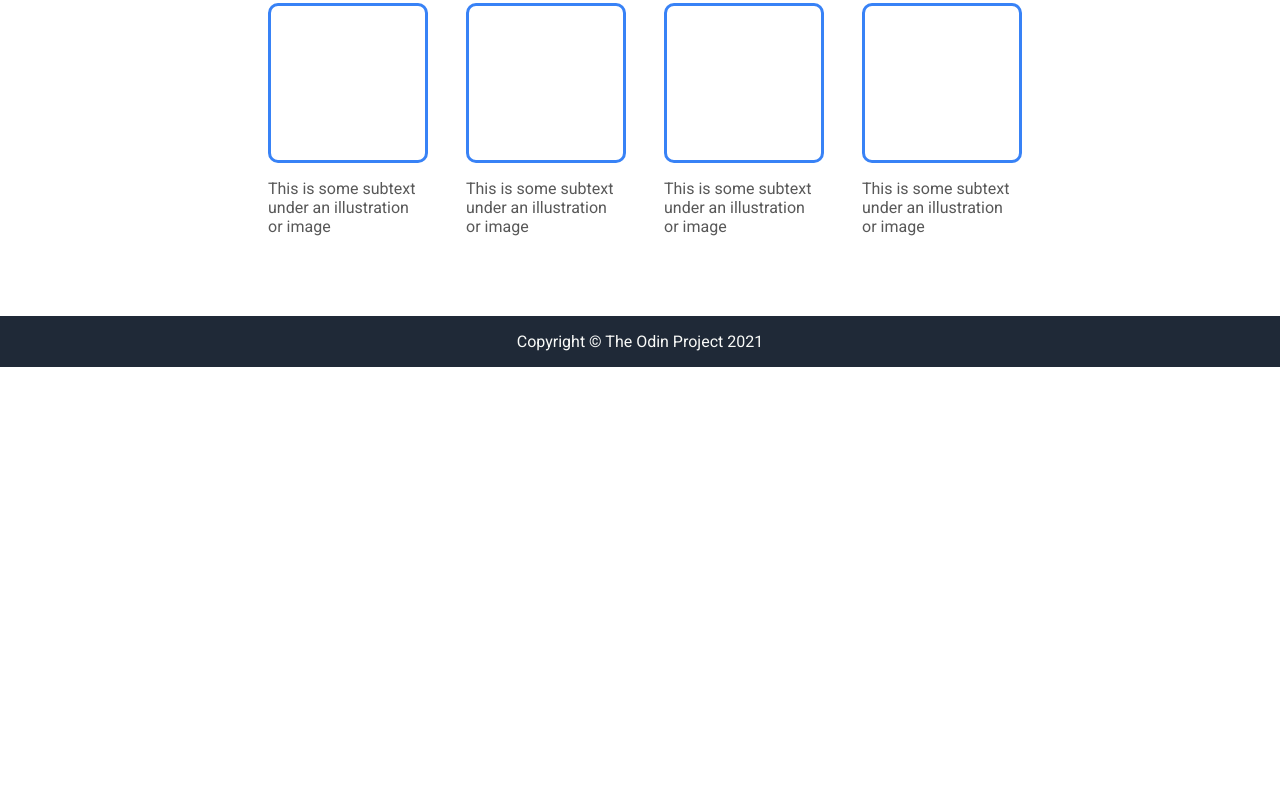
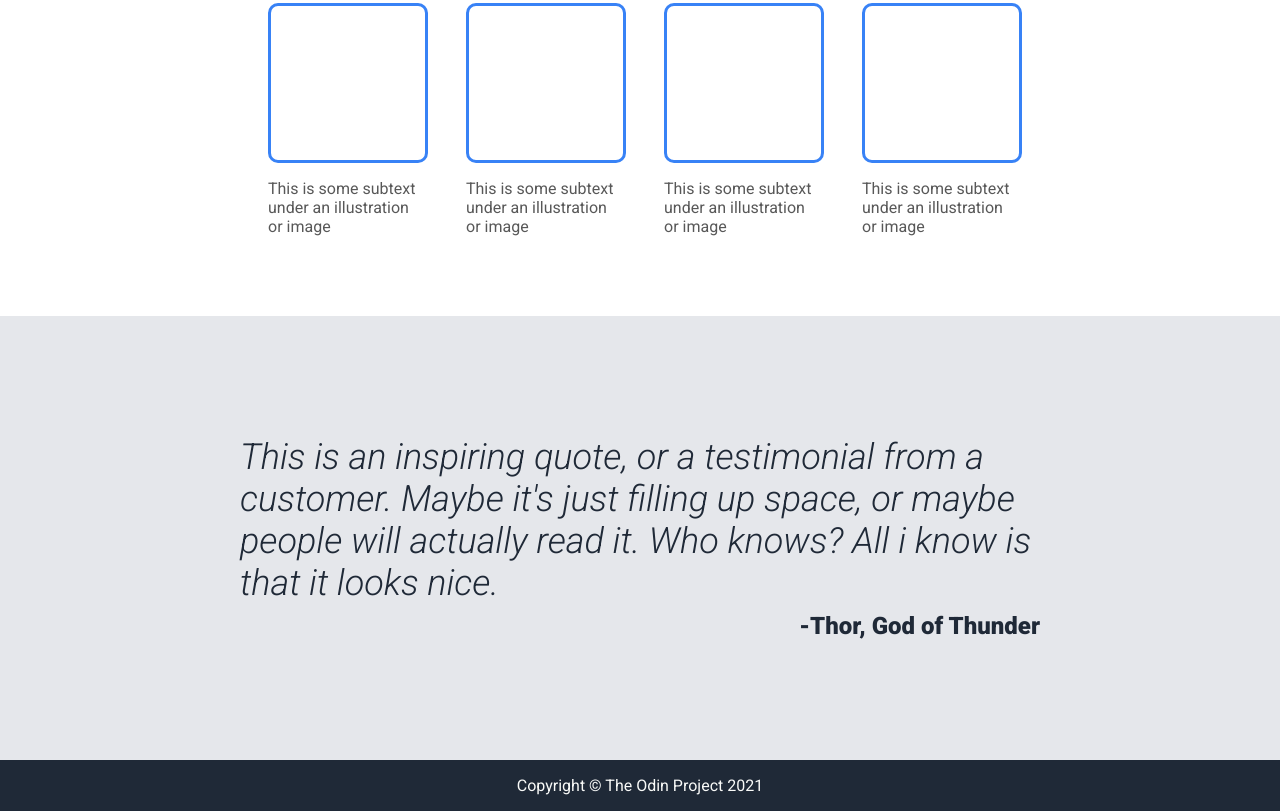
Before and after one commit to educanales/odin-landing-page, a plain HTML site: page index.html in a window 1280 px wide. Shown: the part 493-1304 px from the top of the page. Before the commit the page ends 860 px from the top, so only its background shows below. Drawn offline with Linux system fonts and the light colour scheme.

Commit message:
Add quote section

```diff
--- a/index.html
+++ b/index.html
@@ -52,7 +52,13 @@
                 <p class="box-text">This is some subtext under an illustration or image</p>
             </div>
         </div>
+    </div>
 
+    <div class="quote">
+        <div class="quote-container">
+            <p class="quote-text">This is an inspiring quote, or a testimonial from a customer. Maybe it's just filling up space, or maybe people will actually read it. Who knows? All i know is that it looks nice.</p>
+            <p class="quote-author">-Thor, God of Thunder</p>
+        </div>
     </div>
 
     <footer>
--- a/styles/styles.css
+++ b/styles/styles.css
@@ -19,6 +19,8 @@
     background-color: #1f2937;
     color: #f9faf8;
 }
+
+/* HEADER */
 
 header {
     padding: 16px;
@@ -52,11 +54,7 @@
     font-weight: 600;
 }
 
-footer {
-    display: flex;
-    justify-content: center;
-    align-items: center;
-}
+/* HERO SECTION */
 
 .hero-container {
     display: flex;
@@ -103,6 +101,8 @@
     align-items: center;
 }
 
+/* INFO SECTION */
+
 .info {
     margin-top: 48px;
     margin-bottom: 64px;
@@ -136,3 +136,39 @@
 .box-text {
     color: rgb(88, 88, 88);
 }
+
+/* QUOTE SECTION */
+
+.quote {
+    background-color: #e5e7eb;
+    padding: 120px 16px;
+}
+
+.quote-container {
+    max-width: 800px;
+    margin: 0 auto;
+    display: flex;
+    flex-direction: column;
+    gap: 8px;
+    color: #1f2937;
+}
+
+.quote-text {
+    font-size: 36px;
+    font-style: italic;
+    font-weight: 300;
+    margin: 0;
+}
+
+.quote-author {
+    font-size: 24px;
+    font-weight: 600;
+    margin: 0;
+    margin-left: auto;
+}
+
+footer {
+    display: flex;
+    justify-content: center;
+    align-items: center;
+}
```
